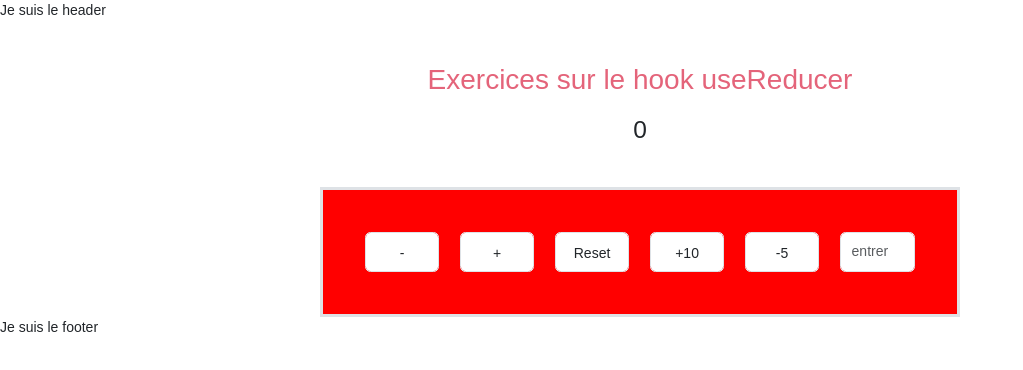
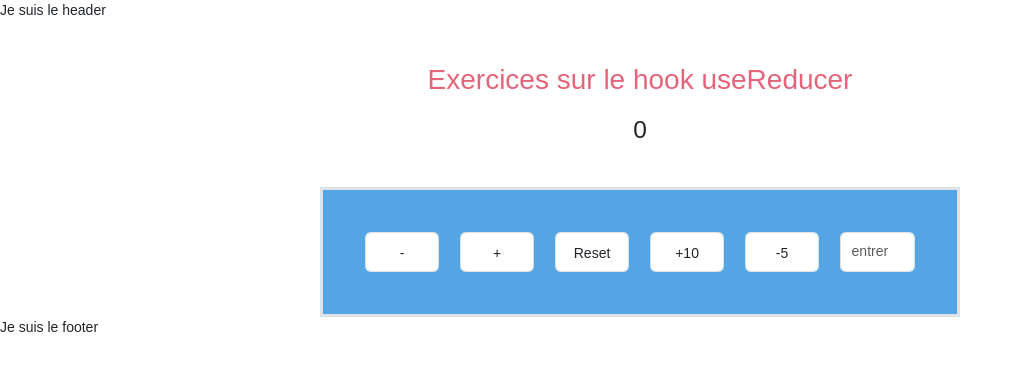
Before and after one commit to Cassius269/react-js-exercices-useReducer, a React (Vite) app: page / in a window 1280 px wide. Shown: the top 370 px of the page, without its empty margins (0-1023 px from the left). Built offline with nearby package versions, Linux system fonts and the light colour scheme.

Commit message:
amélioration

```diff
--- a/src/assets/styles/layouts/Counter.module.scss
+++ b/src/assets/styles/layouts/Counter.module.scss
@@ -1,13 +1,8 @@
-article {
-    background-color: red;
-    .divButtons button {
-        background-color: white !important;
-    }
-}
+@use '../utils//variables' as variables;
 
 section {
     form {
-        background-color: red;
+        background-color: variables.$info;
         .divButtons button {
             background-color: white !important;
         }
```
